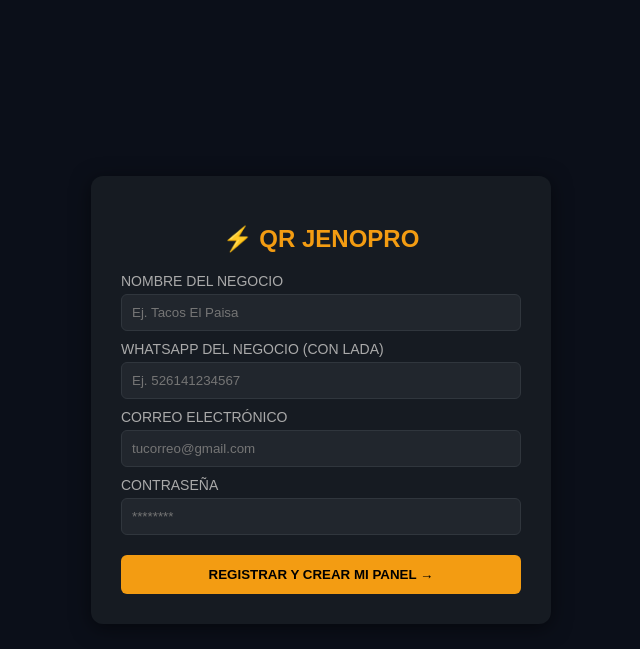
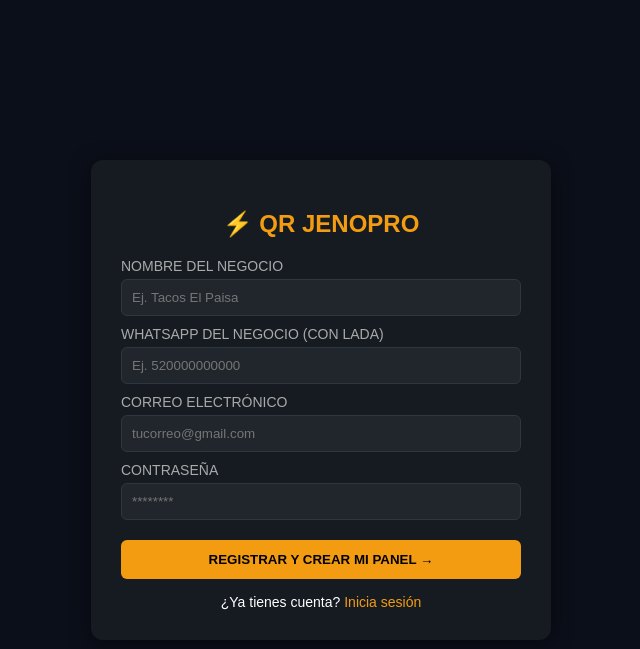
Before and after one commit to Jensau7/qr-expres-jenopro, a Flask app: page /registro in a window 1280 px wide. Shown: the top 649 px of the page, without its empty margins (319-959 px from the left). Run offline with Flask 3, Linux system fonts and the light colour scheme.

Commit message:
Update registro.html

```diff
--- a/templates/registro.html
+++ b/templates/registro.html
@@ -57,13 +57,18 @@
             transition: background 0.3s;
         }
         button:hover { background: #d68910; }
+        .link {
+            text-align: center;
+            margin-top: 15px;
+            font-size: 14px;
+        }
+        .link a { color: #f39c12; text-decoration: none; }
     </style>
 </head>
 <body>
     <div class="card">
         <h2>⚡ QR JENOPRO</h2>
 
-        <!-- Mensajes de error flash -->
         {% with messages = get_flashed_messages(with_categories=true) %}
             {% if messages %}
                 {% for category, message in messages %}
@@ -77,7 +82,7 @@
             <input type="text" name="nombre" placeholder="Ej. Tacos El Paisa" required>
 
             <label>WHATSAPP DEL NEGOCIO (CON LADA)</label>
-            <input type="text" name="telefono" placeholder="Ej. 526141234567" required>
+            <input type="text" name="telefono" placeholder="Ej. 520000000000" required>
 
             <label>CORREO ELECTRÓNICO</label>
             <input type="email" name="email" placeholder="tucorreo@gmail.com" required>
@@ -87,6 +92,10 @@
 
             <button type="submit">REGISTRAR Y CREAR MI PANEL →</button>
         </form>
+
+        <div class="link">
+            ¿Ya tienes cuenta? <a href="/login">Inicia sesión</a>
+        </div>
     </div>
 </body>
 </html>
```
